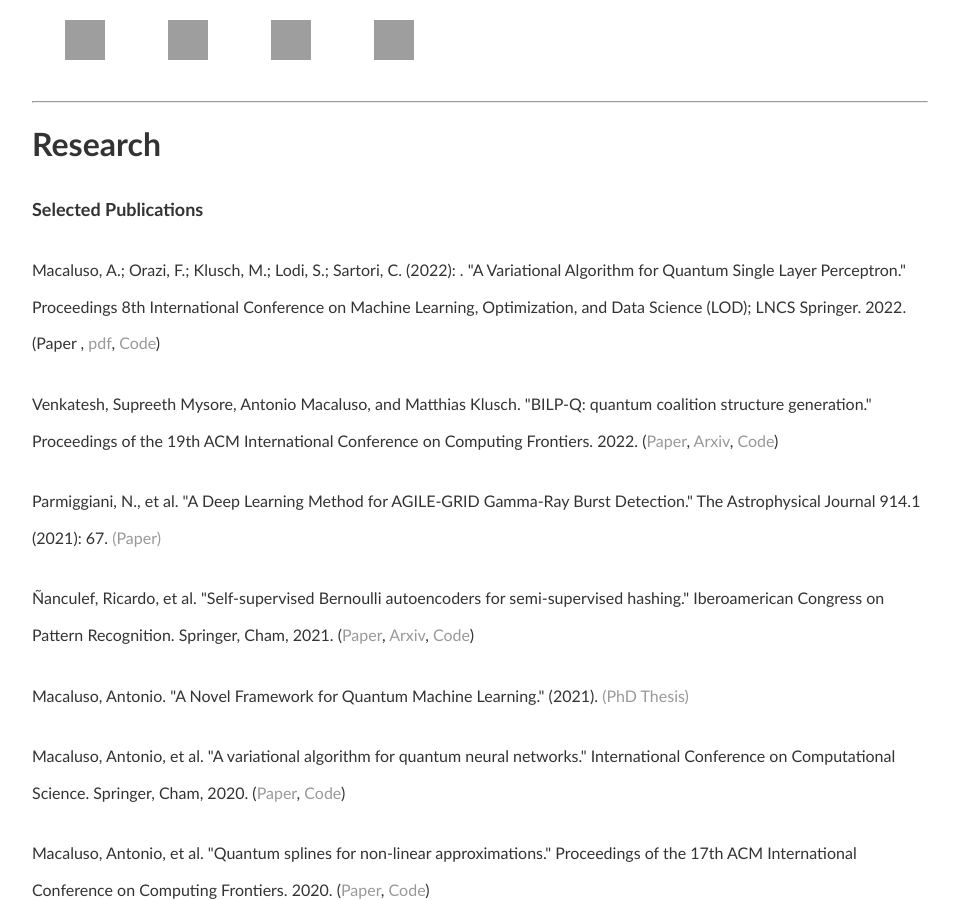
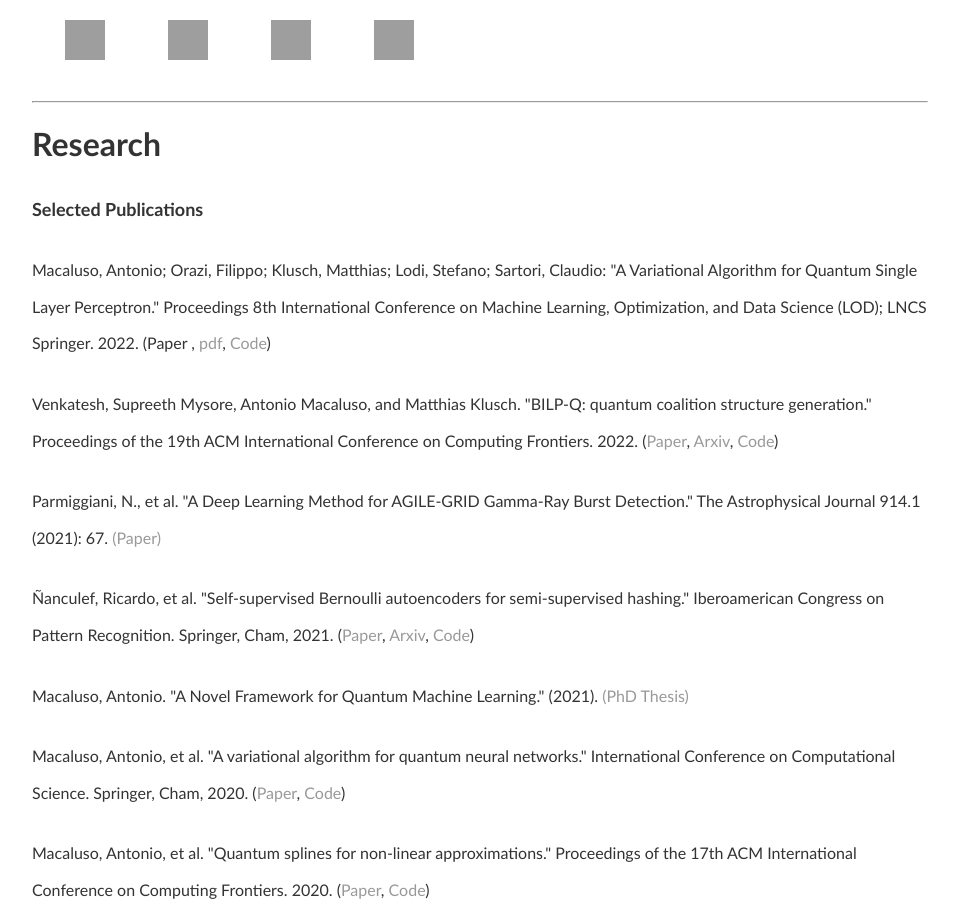
Before and after one commit to amacaluso/amacaluso.github.io, a Jekyll site: the page built from index.html, in a window 1280 px wide and 900 px high, scrolled down 361 px, cut to the strip 0-900 px from the top of the window. Shown: the whole strip, without its empty margins (160-1119 px from the left). Built offline with Jekyll 4.4.1, drawn with Linux system fonts in a browser that asks for light colours; grey boxes are pictures that could not be loaded.

Commit message:
Update index.html

```diff
--- a/index.html
+++ b/index.html
@@ -85,7 +85,7 @@ antonio.macaluso@dfki.de</font></font><big> </big><font face="Trebuchet MS"><fon
 
 	<p><b><font face="Trebuchet MS"><font size="4">Selected Publications</font></b>
 	<!--<p><font face="Trebuchet MS"><font size="3">2022</font>-->
-	<p><font face="Trebuchet MS"><font size="3">Macaluso, A.; Orazi, F.; Klusch, M.; Lodi, S.; Sartori, C. (2022): . "A Variational Algorithm for Quantum Single Layer Perceptron." Proceedings 8th International Conference on Machine Learning, Optimization, and Data Science (LOD); LNCS Springer. 2022.
+	<p><font face="Trebuchet MS"><font size="3">Macaluso, Antonio; Orazi, Filippo; Klusch, Matthias; Lodi, Stefano; Sartori, Claudio: "A Variational Algorithm for Quantum Single Layer Perceptron." Proceedings 8th International Conference on Machine Learning, Optimization, and Data Science (LOD); LNCS Springer. 2022.
 	(Paper <!--<p><a href="https://dl.acm.org/doi/abs/10.1145/3528416.3530235">Paper</a>-->,
 	<a href="https://www.dfki.de/~klusch/i2s/MacalusoEtAl_-_A_Variational_Algorithm_for_Quanutm_Single_Layer_Perceptron_-_2022.pdf">pdf</a>,
 	<a href="https://github.com/filorazi/qSLP-quantum-Single-Layer-Perceptron">Code</a>)
```
